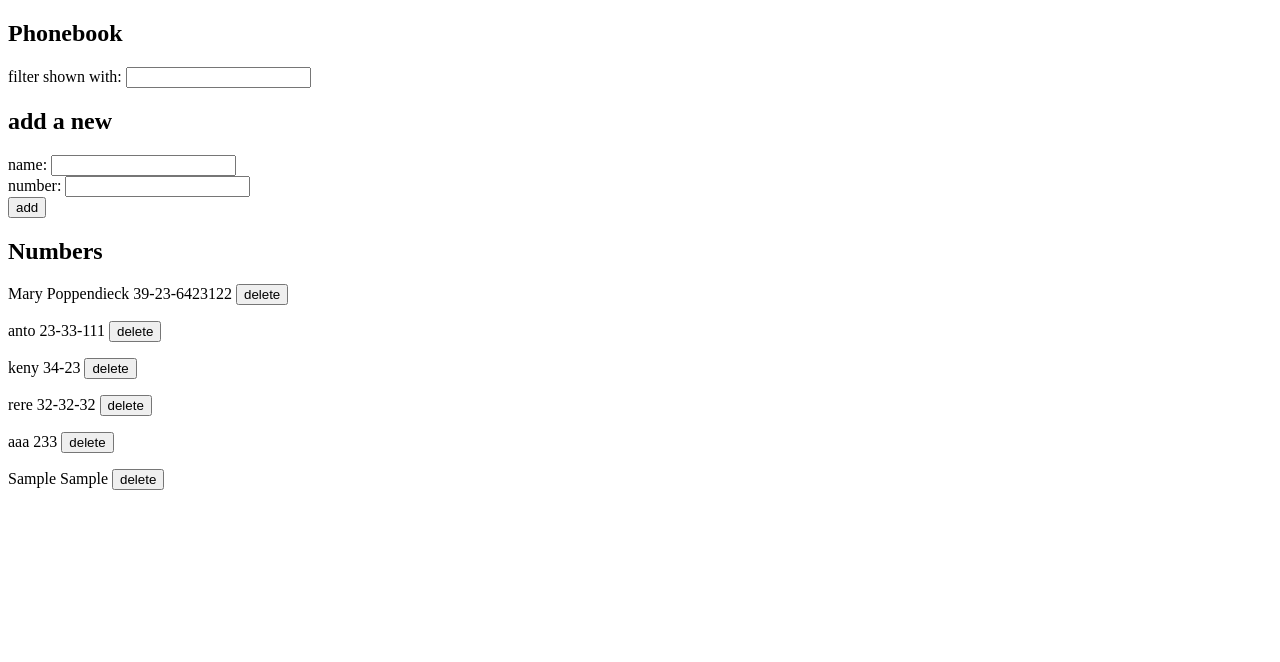
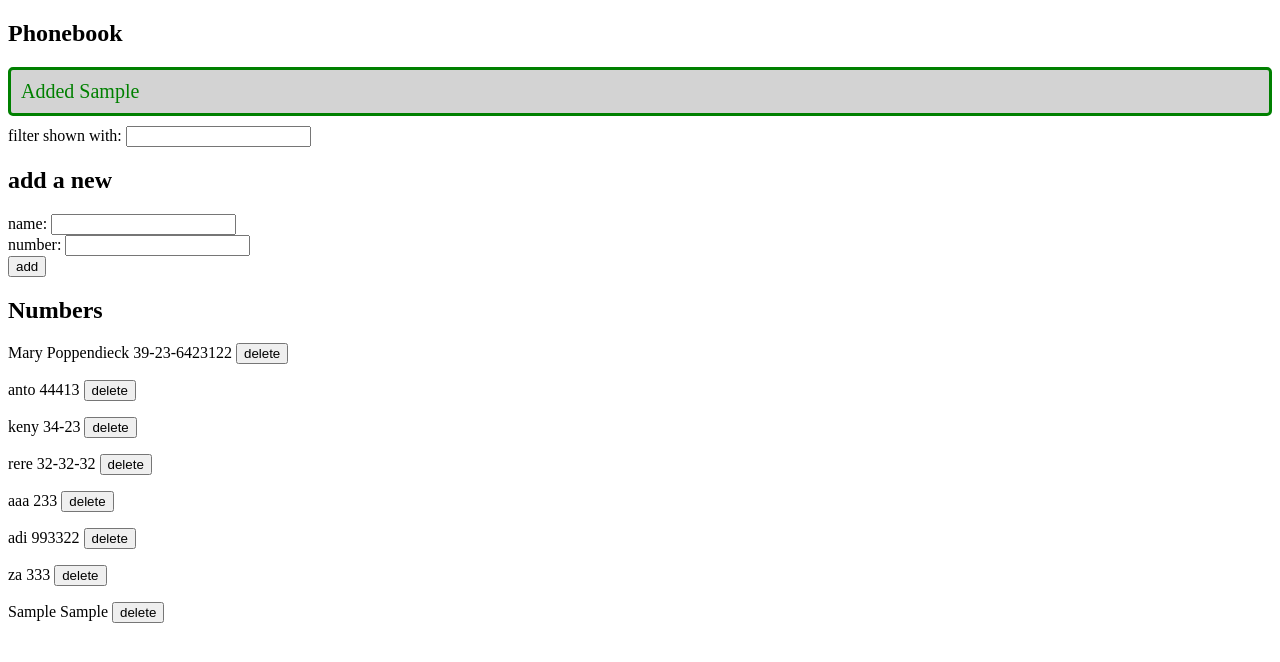
Before and after one commit to ansufw/fullstack-open, a React (Vite) app in the folder part2/phonebook/: page / in a window 1280 px wide. Both pictures are taken after typing "Sample", "Sample" into the empty fields and a click on the button "add". Shown: the top 662 px of the page. Built offline with nearby package versions, Linux system fonts and the light colour scheme; no server answers; data requests are answered from the project's data file.

Commit message:
part 2.16

```diff
--- a/part2/phonebook/db.json
+++ b/part2/phonebook/db.json
@@ -7,7 +7,7 @@
     },
     {
       "name": "anto",
-      "number": "23-33-111",
+      "number": "44413",
       "id": "lyHGLT9I1Xo"
     },
     {
@@ -24,6 +24,16 @@
       "name": "aaa",
       "number": "233",
       "id": "c2ZCyfPNs4g"
+    },
+    {
+      "name": "adi",
+      "number": "993322",
+      "id": "L8__7JWPjVY"
+    },
+    {
+      "name": "za",
+      "number": "333",
+      "id": "RH6-WHMAvlg"
     }
   ],
   "$schema": "./node_modules/json-server/schema.json"
--- a/part2/phonebook/src/App.jsx
+++ b/part2/phonebook/src/App.jsx
@@ -3,10 +3,13 @@ import Filter from './components/Filter'
 import PersonForm from './components/PersonForm'
 import Persons from './components/Persons'
 import personService from './services/persons'
+import Notification from './components/Notification'
 
 
 const App = () => {
   const [persons, setPersons] = useState([])
+  const [notificationMessage, setNotificationMessage] = useState(null)
+
   useEffect(() => {
     personService
       .getAll()
@@ -50,6 +53,10 @@ const App = () => {
             setPersons(persons.map((p) => p.id !== existingPerson.id ? p : returnedPerson))
             setNewName('')
             setNewNumber('')
+            setNotificationMessage(`Updated ${existingPerson.name}`)
+            setTimeout(() => {
+              setNotificationMessage(null)
+            }, 5000)
           })
           .catch(error => {
             alert(`Information of ${existingPerson.name} has already been removed from server`)
@@ -65,10 +72,15 @@ const App = () => {
       id: persons.length > 0 ? Math.max(...persons.map((p) => p.id)) + 1 : 1
     }
     personService.create(newPerson)
+
     setPersons(persons.concat(newPerson))
 
     setNewName('')
     setNewNumber('')
+    setNotificationMessage(`Added ${newPerson.name}`)
+    setTimeout(() => {
+      setNotificationMessage(null)
+    }, 5000)
   }
 
   const deletePerson = (id) => {
@@ -90,6 +102,9 @@ const App = () => {
   return (
     <div>
       <h2>Phonebook</h2>
+
+      <Notification message={notificationMessage} />
+
       <Filter value={newSearch} onChange={handleSearchChange} />
 
       <h2>add a new</h2>
--- /dev/null
+++ b/part2/phonebook/src/components/Notification.jsx
@@ -0,0 +1,15 @@
+import React from 'react'
+
+const Notification = ({ message }) => {
+
+if (message === null) {
+    return null
+}
+  return (
+    <div className='success'>
+        {message}
+    </div>
+  )
+}
+
+export default Notification
--- /dev/null
+++ b/part2/phonebook/src/index.css
@@ -0,0 +1,19 @@
+.success {
+  color: green;
+  background: lightgrey;
+  font-size: 20px;
+  border-style: solid;
+  border-radius: 5px;
+  padding: 10px;
+  margin-bottom: 10px;
+}
+
+.error {
+  color: red;
+  background: lightgrey;
+  font-size: 20px;
+  border-style: solid;
+  border-radius: 5px;
+  padding: 10px;
+  margin-bottom: 10px;
+}
--- a/part2/phonebook/src/main.jsx
+++ b/part2/phonebook/src/main.jsx
@@ -1,5 +1,6 @@
 import ReactDOM from 'react-dom/client'
 import App from './App'
+import './index.css'
 
 
 ReactDOM.createRoot(document.getElementById('root')).render(
```
